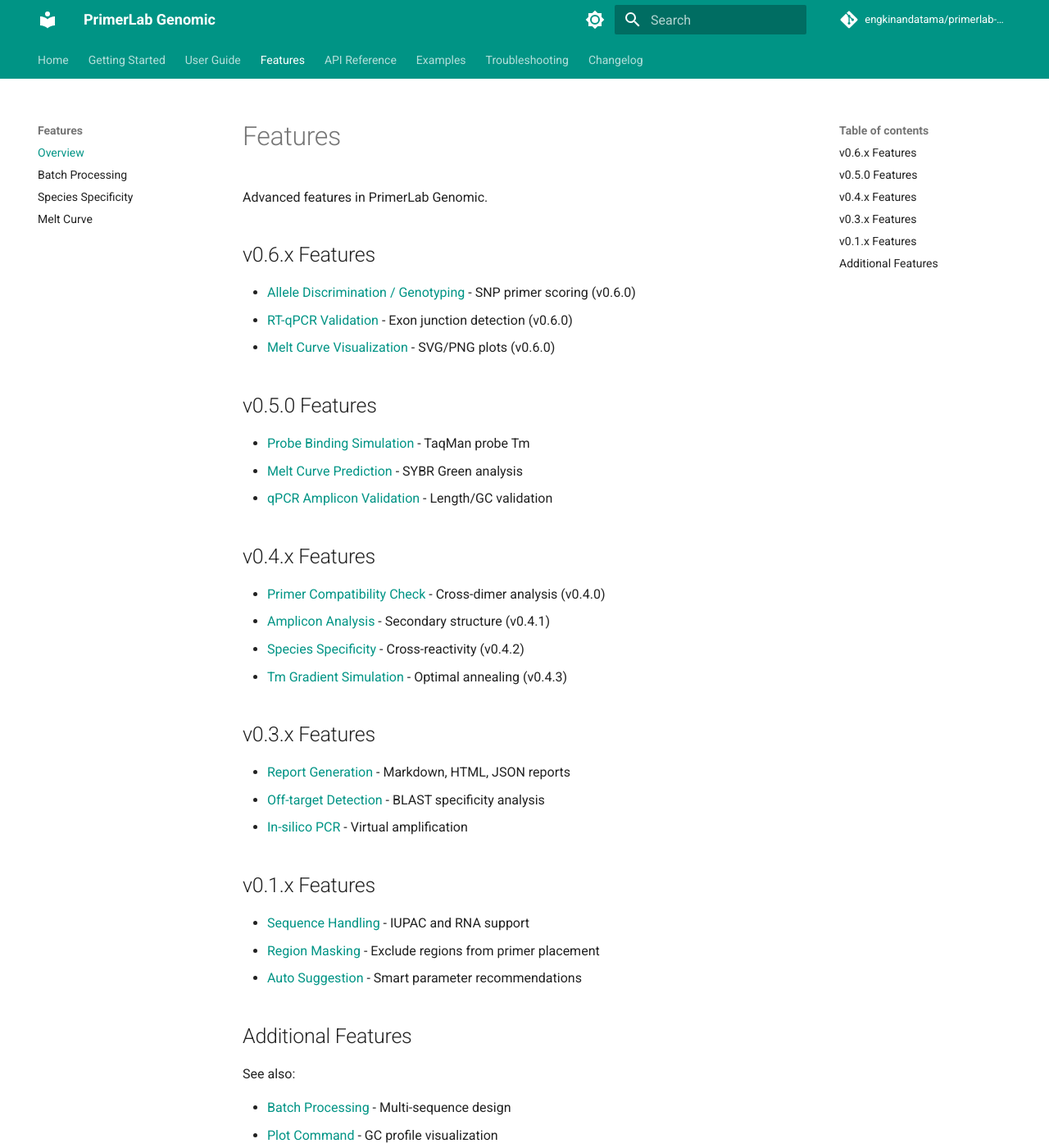
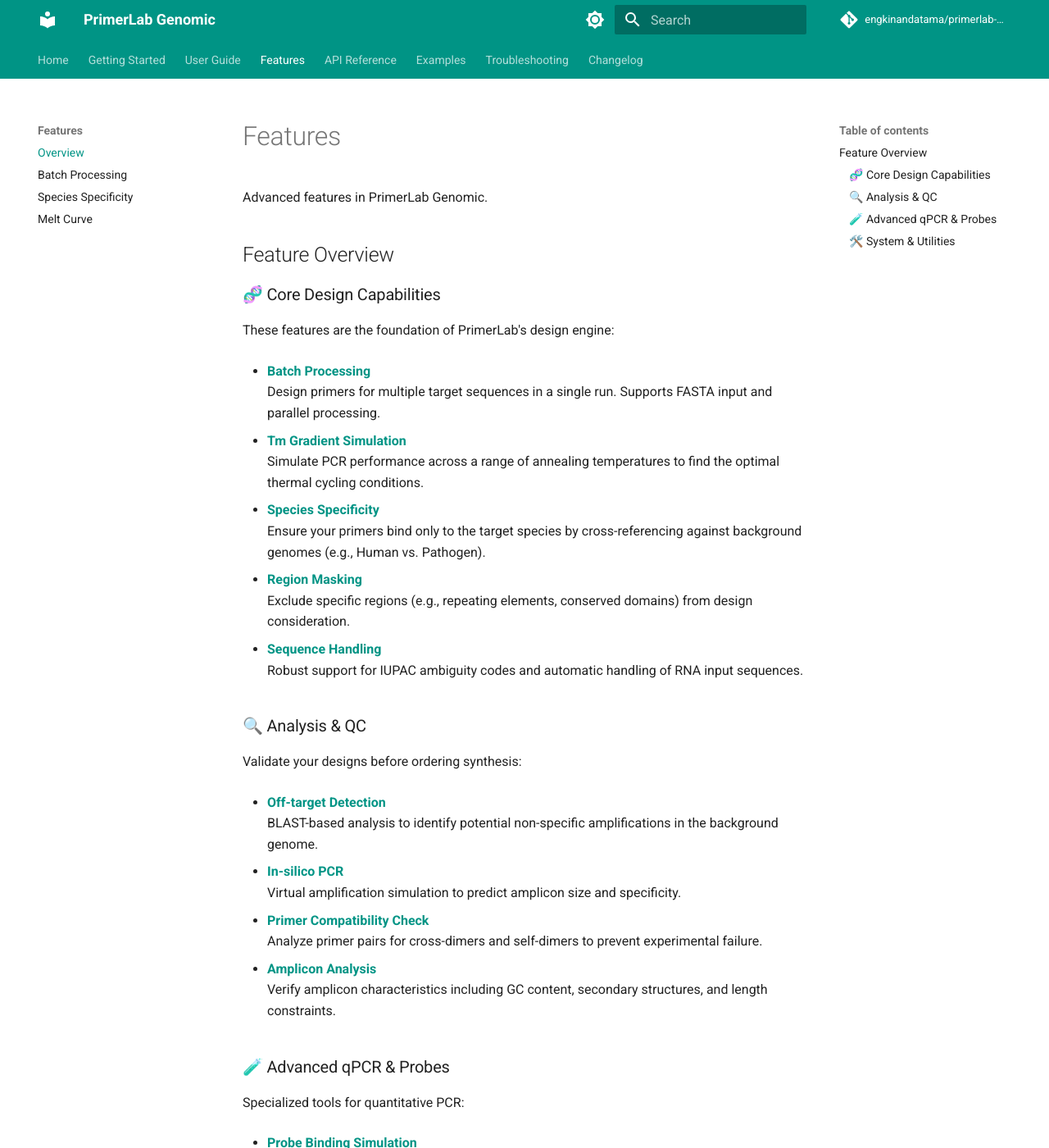
Before and after one commit to engkinandatama/primerlab-genomic, an MkDocs documentation site: the page built from docs/features/README.md, in a window 1280 px wide and 1400 px high. Shown: the whole window at 82% size. Built offline with MkDocs 1.6.1 and Material for MkDocs 9.7.7, drawn with Linux system fonts in a browser that asks for light colours; comment, search, counter and statistics services are not loaded; some of the changed text lies outside the part shown.

Commit message:
docs: enhance index and features overview with architecture diagram and improved structure in line with DeepWiki

```diff
--- a/docs/features/README.md
+++ b/docs/features/README.md
@@ -2,42 +2,63 @@
 
 Advanced features in PrimerLab Genomic.
 
-## v0.6.x Features
+## Feature Overview
 
-- [Allele Discrimination / Genotyping](genotyping.md) - SNP primer scoring (v0.6.0)
-- [RT-qPCR Validation](rtpcr.md) - Exon junction detection (v0.6.0)
-- [Melt Curve Visualization](melt-curve.md) - SVG/PNG plots (v0.6.0)
+### 🧬 Core Design Capabilities
 
-## v0.5.0 Features
+These features are the foundation of PrimerLab's design engine:
 
-- [Probe Binding Simulation](probe-binding.md) - TaqMan probe Tm
-- [Melt Curve Prediction](melt-curve.md) - SYBR Green analysis
-- [qPCR Amplicon Validation](amplicon.md) - Length/GC validation
+- **[Batch Processing](batch-processing.md)**
+  Design primers for multiple target sequences in a single run. Supports FASTA input and parallel processing.
 
-## v0.4.x Features
+- **[Tm Gradient Simulation](tm-gradient.md)**
+  Simulate PCR performance across a range of annealing temperatures to find the optimal thermal cycling conditions.
 
-- [Primer Compatibility Check](compat_check.md) - Cross-dimer analysis (v0.4.0)
-- [Amplicon Analysis](amplicon.md) - Secondary structure (v0.4.1)
-- [Species Specificity](species-specificity.md) - Cross-reactivity (v0.4.2)
-- [Tm Gradient Simulation](tm-gradient.md) - Optimal annealing (v0.4.3)
+- **[Species Specificity](species-specificity.md)**
+  Ensure your primers bind only to the target species by cross-referencing against background genomes (e.g., Human vs. Pathogen).
 
-## v0.3.x Features
+- **[Region Masking](masking.md)**
+  Exclude specific regions (e.g., repeating elements, conserved domains) from design consideration.
 
-- [Report Generation](report-generation.md) - Markdown, HTML, JSON reports
-- [Off-target Detection](offtarget-detection.md) - BLAST specificity analysis
-- [In-silico PCR](../cli/insilico.md) - Virtual amplification
+- **[Sequence Handling](sequence-handling.md)**
+  Robust support for IUPAC ambiguity codes and automatic handling of RNA input sequences.
 
-## v0.1.x Features
+### 🔍 Analysis & QC
 
-- [Sequence Handling](sequence-handling.md) - IUPAC and RNA support
-- [Region Masking](masking.md) - Exclude regions from primer placement
-- [Auto Suggestion](auto-suggest.md) - Smart parameter recommendations
+Validate your designs before ordering synthesis:
 
-## Additional Features
+- **[Off-target Detection](offtarget-detection.md)**
+  BLAST-based analysis to identify potential non-specific amplifications in the background genome.
 
-See also:
+- **[In-silico PCR](../cli/insilico.md)**
+  Virtual amplification simulation to predict amplicon size and specificity.
 
-- [Batch Processing](batch-processing.md) - Multi-sequence design
-- [Plot Command](../cli/plot.md) - GC profile visualization
-- [History Command](../cli/history.md) - Design history
-- [Compare Command](../cli/compare.md) - Primer comparison
+- **[Primer Compatibility Check](compat_check.md)**
+  Analyze primer pairs for cross-dimers and self-dimers to prevent experimental failure.
+
+- **[Amplicon Analysis](amplicon.md)**
+  Verify amplicon characteristics including GC content, secondary structures, and length constraints.
+
+### 🧪 Advanced qPCR & Probes
+
+Specialized tools for quantitative PCR:
+
+- **[Probe Binding Simulation](probe-binding.md)**
+  Calculate thermodynamic properties for TaqMan probes to ensure efficient binding.
+
+- **[Melt Curve Prediction](melt-curve.md)**
+  Simulate SYBR Green melt curves to distinguish specific products from artifacts.
+
+- **[RT-qPCR Validation](rtpcr.md)**
+  Design primers spanning exon-exon junctions to avoid amplification of genomic DNA.
+
+### 🛠️ System & Utilities
+
+- **[Report Generation](report-generation.md)**
+  Export results in comprehensive Markdown, HTML, or machine-readable JSON formats.
+
+- **[Allele Discrimination](genotyping.md)**
+  Scoring system for SNP genotyping primers to maximize discrimination capability.
+
+- **[Design History](../cli/history.md)**
+  Local SQLite database tracks every design run for complete reproducibility.
```
Also changed, not shown: docs/index.md (+56 -0 lines).
